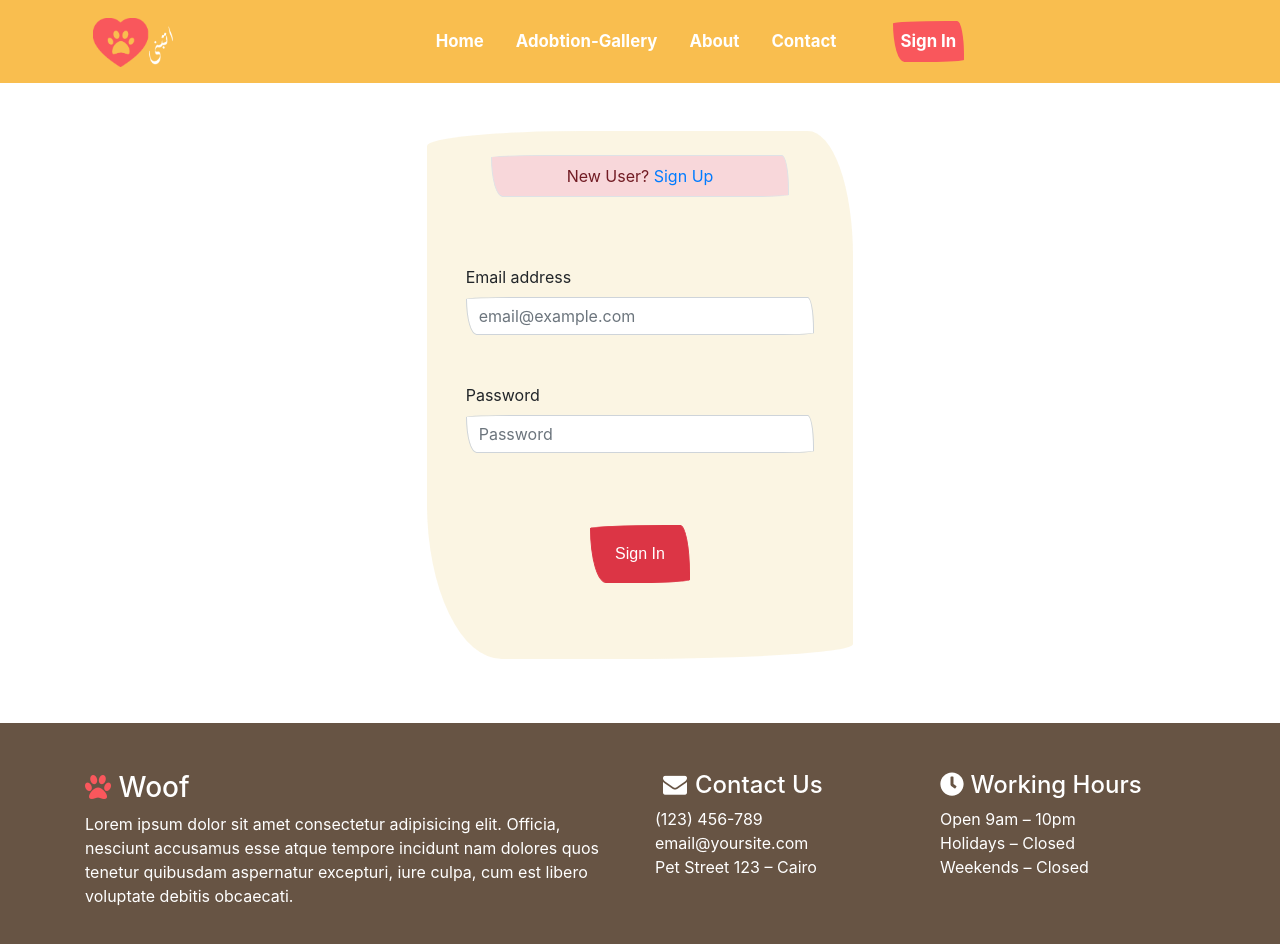
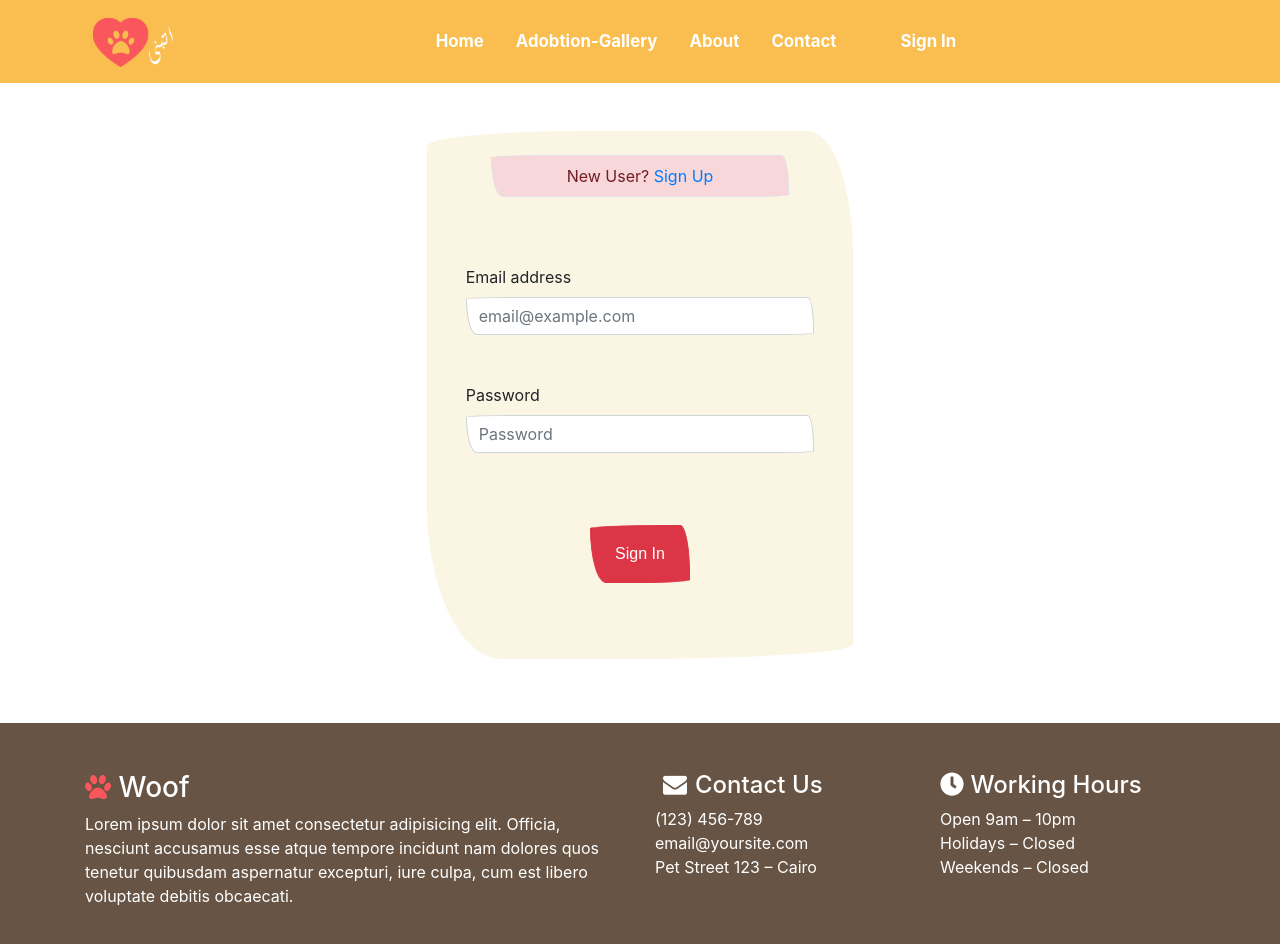
Before and after one commit to AndrewHany2/adopt-pet, a React (Create React App) app in the folder frontend/: page /signin in a window 1280 px wide. Shown: the top 944 px of the page. Built offline with nearby package versions, Linux system fonts and the light colour scheme; a web font is replaced by a local one.

Commit message:
Multiple Edits

```diff
--- a/frontend/src/components/NavBar/NavBar.js
+++ b/frontend/src/components/NavBar/NavBar.js
@@ -58,14 +58,14 @@ function NavBar() {
               </li>
               {!userLogin.success && (
                 <li className="nav-item ml-3 ml-lg-5">
-                  <NavLink className="nav-link active nave-box" activeClassName="navbar-active" to="/signin">
+                  <Link className="nav-link active nave-box" to="/signin">
                     Sign In
-                  </NavLink>
+                  </Link>
                 </li>
               )}
               {userLogin.success && (
                 <li className="nav-item ml-3">
-                  <NavLink className="nav-link active nave-box" to="/addPet">
+                  <NavLink className="nav-link active nave-box" activeClassName="navbar-active" to="/addPet">
                     Add-Pet
                   </NavLink>
                 </li>
```
